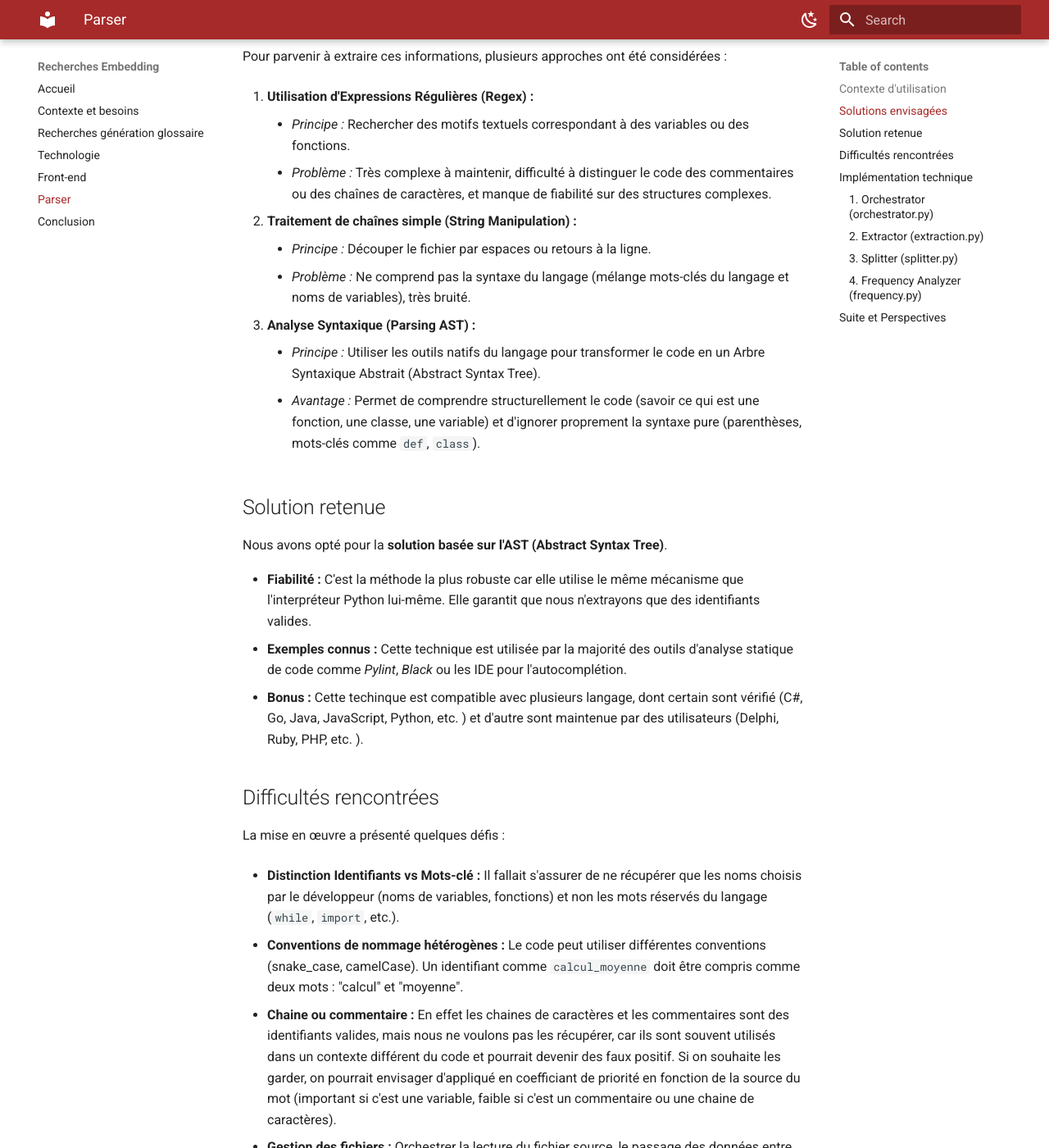
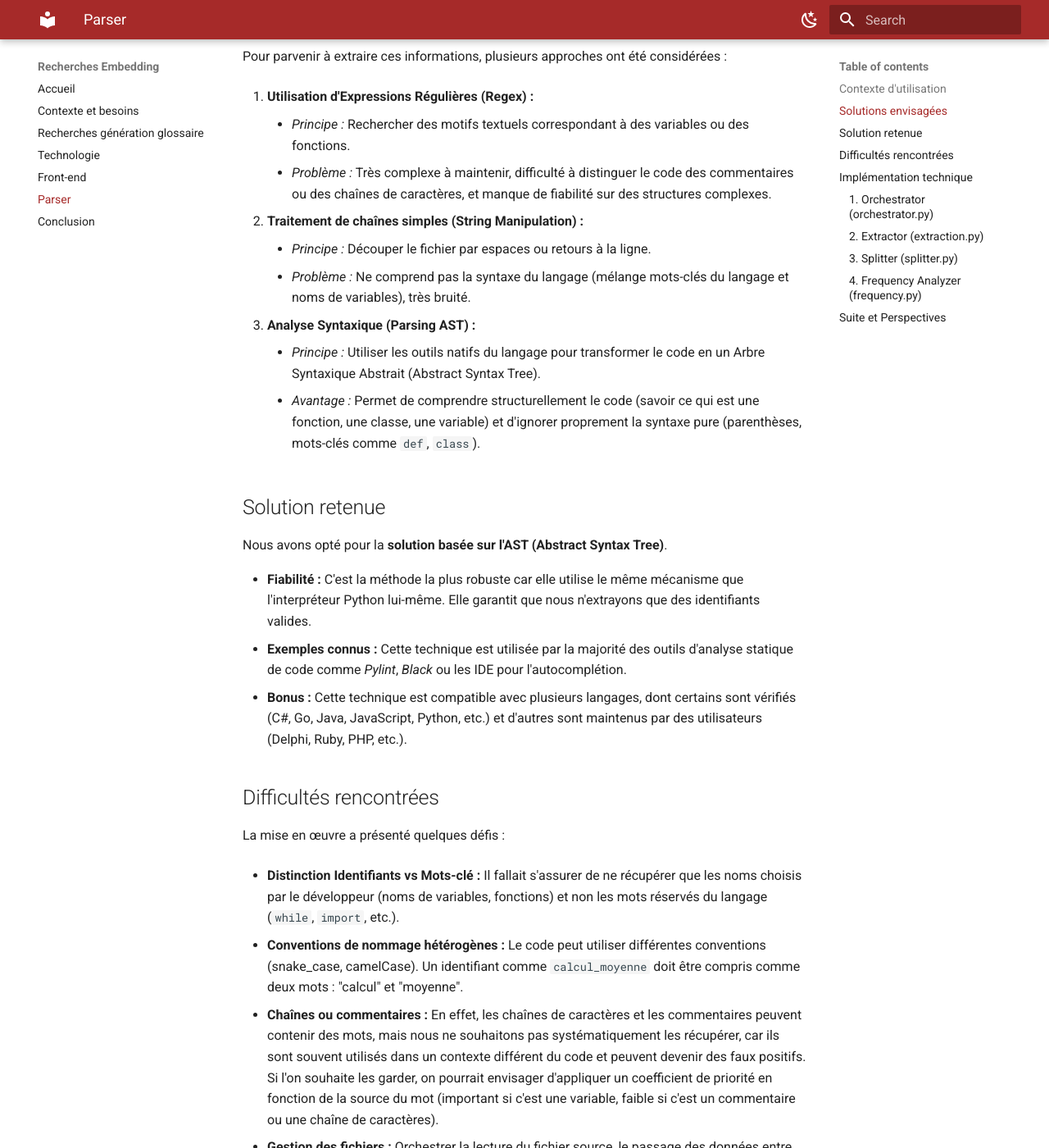
Before and after one commit to Embedding-Groupe/synthese-de-recherche-mkdocs, an MkDocs documentation site: the page built from docs/parser.md, in a window 1280 px wide and 1400 px high, scrolled down 445 px. Shown: the whole window at 82% size. Built offline with MkDocs 1.6.1 and Material for MkDocs 9.7.7, drawn with Linux system fonts in a browser that asks for light colours; some of the changed text lies outside the part shown.

Commit message:
Correction de la formulation et amélioration de la clarté sur la partie concernant le parser

```diff
--- a/docs/parser.md
+++ b/docs/parser.md
@@ -11,7 +10,7 @@ Pour parvenir à extraire ces informations, plusieurs approches ont été consid
     *   *Principe :* Rechercher des motifs textuels correspondant à des variables ou des fonctions.
     *   *Problème :* Très complexe à maintenir, difficulté à distinguer le code des commentaires ou des chaînes de caractères, et manque de fiabilité sur des structures complexes.
 
-2.  **Traitement de chaînes simple (String Manipulation) :**
+2.  **Traitement de chaînes simples (String Manipulation) :**
     *   *Principe :* Découper le fichier par espaces ou retours à la ligne.
     *   *Problème :* Ne comprend pas la syntaxe du langage (mélange mots-clés du langage et noms de variables), très bruité.
 
@@ -24,7 +23,7 @@ Nous avons opté pour la **solution basée sur l'AST (Abstract Syntax Tree)**.
 
 *   **Fiabilité :** C'est la méthode la plus robuste car elle utilise le même mécanisme que l'interpréteur Python lui-même. Elle garantit que nous n'extrayons que des identifiants valides.
 *   **Exemples connus :** Cette technique est utilisée par la majorité des outils d'analyse statique de code comme *Pylint*, *Black* ou les IDE pour l'autocomplétion.
-*   **Bonus :** Cette techinque est compatible avec plusieurs langage, dont certain sont vérifié (C#, Go, Java, JavaScript, Python, etc. ) et d'autre sont maintenue par des utilisateurs (Delphi, Ruby, PHP, etc. ).
+*   **Bonus :** Cette technique est compatible avec plusieurs langages, dont certains sont vérifiés (C#, Go, Java, JavaScript, Python, etc.) et d'autres sont maintenus par des utilisateurs (Delphi, Ruby, PHP, etc.).
 
 ## Difficultés rencontrées
 La mise en œuvre a présenté quelques défis :
@@ -33,7 +32,7 @@ La mise en œuvre a présenté quelques défis :
 
 *   **Conventions de nommage hétérogènes :** Le code peut utiliser différentes conventions (snake_case, camelCase). Un identifiant comme `calcul_moyenne` doit être compris comme deux mots : "calcul" et "moyenne".
 
-*   **Chaine ou commentaire :** En effet les chaines de caractères et les commentaires sont des identifiants valides, mais nous ne voulons pas les récupérer, car ils sont souvent utilisés dans un contexte différent du code et pourrait devenir des faux positif. Si on souhaite les garder, on pourrait envisager d'appliqué en coefficiant de priorité en fonction de la source du mot (important si c'est une variable, faible si c'est un commentaire ou une chaine de caractères).
+*   **Chaînes ou commentaires :** En effet, les chaînes de caractères et les commentaires peuvent contenir des mots, mais nous ne souhaitons pas systématiquement les récupérer, car ils sont souvent utilisés dans un contexte différent du code et peuvent devenir des faux positifs. Si l'on souhaite les garder, on pourrait envisager d'appliquer un coefficient de priorité en fonction de la source du mot (important si c'est une variable, faible si c'est un commentaire ou une chaîne de caractères).
 
 *   **Gestion des fichiers :** Orchestrer la lecture du fichier source, le passage des données entre les différentes étapes, et l'écriture du résultat final.
 
```
Also changed, not shown: other parts of docs/parser.md (+3 -4 lines).
